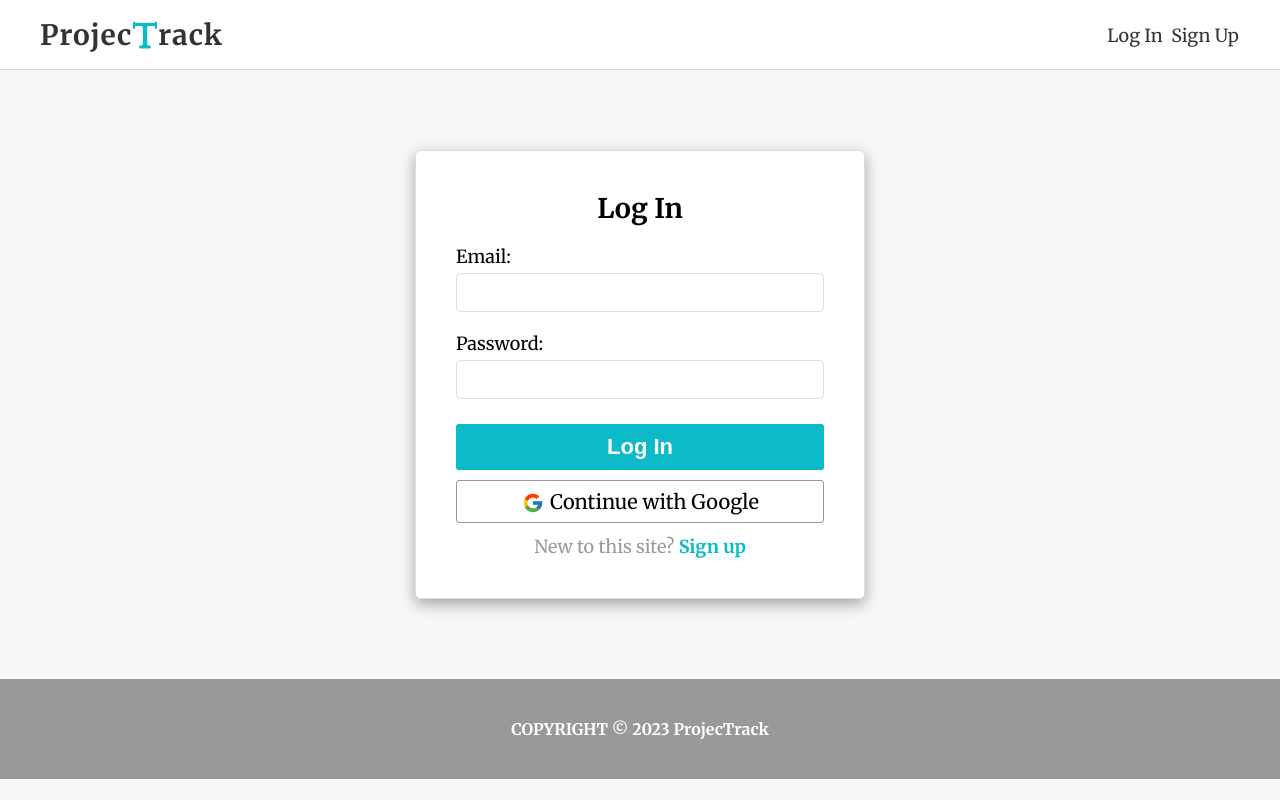
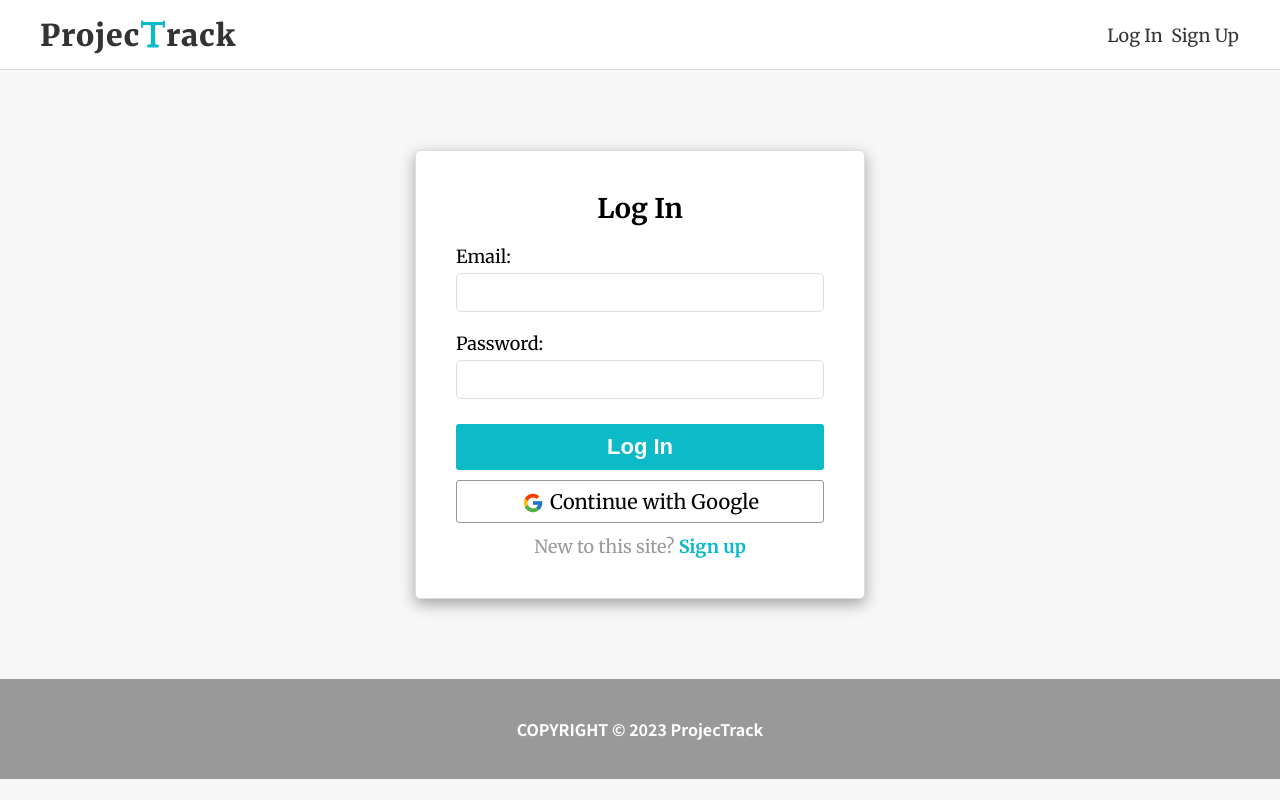
Before and after one commit to SaraChen1020/ProjecTrack, a React app: page /login in a window 1280 px wide. Built offline with nearby package versions, Linux system fonts and the light colour scheme; no server answers.

Commit message:
style: adjust css style

```diff
--- a/src/components/Footer.css
+++ b/src/components/Footer.css
@@ -14,4 +14,5 @@ footer div {
   font-weight: 700;
   height: 24px;
   margin: 40px;
+  font-family: "Noto Sans TC";
 }
--- a/src/components/Navbar.css
+++ b/src/components/Navbar.css
@@ -19,8 +19,8 @@
 .navbar .title {
   display: flex;
   align-items: center;
-  font-size: 28px;
-  font-weight: 700;
+  font-size: 30px;
+  font-weight: 900;
   letter-spacing: 1px;
 }
 
@@ -28,6 +28,7 @@
   object-fit: cover;
   height: 36px;
   width: 26px;
+  margin-bottom: 3px;
 }
 
 .navbar ul {
--- a/src/pages/projectBoard/ProjectBoard.css
+++ b/src/pages/projectBoard/ProjectBoard.css
@@ -23,8 +23,9 @@
 }
 
 .project-board .project-title-input {
+  font-family: Noto Sans TC;
   font-size: 20px;
-  font-weight: 600;
+  font-weight: 500;
   outline: none;
   width: 100%;
   border: 0;
--- a/src/pages/projectBoard/components/Board.css
+++ b/src/pages/projectBoard/components/Board.css
@@ -34,12 +34,12 @@
 }
 
 .board .edit-board-title-input {
+  font-family: Noto Sans TC;
   outline: none;
-  width: 80px;
+  width: 120px;
   border: 0;
   background-color: transparent;
   font-size: 16px;
-  font-weight: 600;
 }
 
 .board .check-icon {
--- a/src/pages/projectBoard/components/Card.css
+++ b/src/pages/projectBoard/components/Card.css
@@ -14,6 +14,10 @@
 
 .card-area .card:hover {
   background-color: rgb(249, 249, 249);
+}
+
+.card-area .card-title {
+  word-wrap: break-word;
 }
 
 .card-area input {
@@ -120,7 +124,9 @@
   cursor: pointer;
   background: rgb(255, 255, 255, 0);
   font-size: 14px;
-  font-weight: 500;
+  font-weight: 600;
+  font-family: "Merriweather";
+  width: 55px;
 }
 
 .card-area .datepicker:hover {
--- a/src/pages/projectBoard/components/Card.js
+++ b/src/pages/projectBoard/components/Card.js
@@ -121,7 +121,7 @@ const Card = ({
             setIsHover(false);
           }}
         >
-          <div>{cardTitle}</div>
+          <div className="card-title">{cardTitle}</div>
           <div className="assign-area">
             {document.coworkers &&
               cardAssigner.map((doc) => {
--- a/src/pages/projectBoard/components/ProjectTitle.js
+++ b/src/pages/projectBoard/components/ProjectTitle.js
@@ -34,8 +34,6 @@ export default function ProjectTitle({ document }) {
           <TiPencil className="edit-icon" />
         </div>
       )}
-
-      <hr className="line" />
     </>
   );
 }
```
